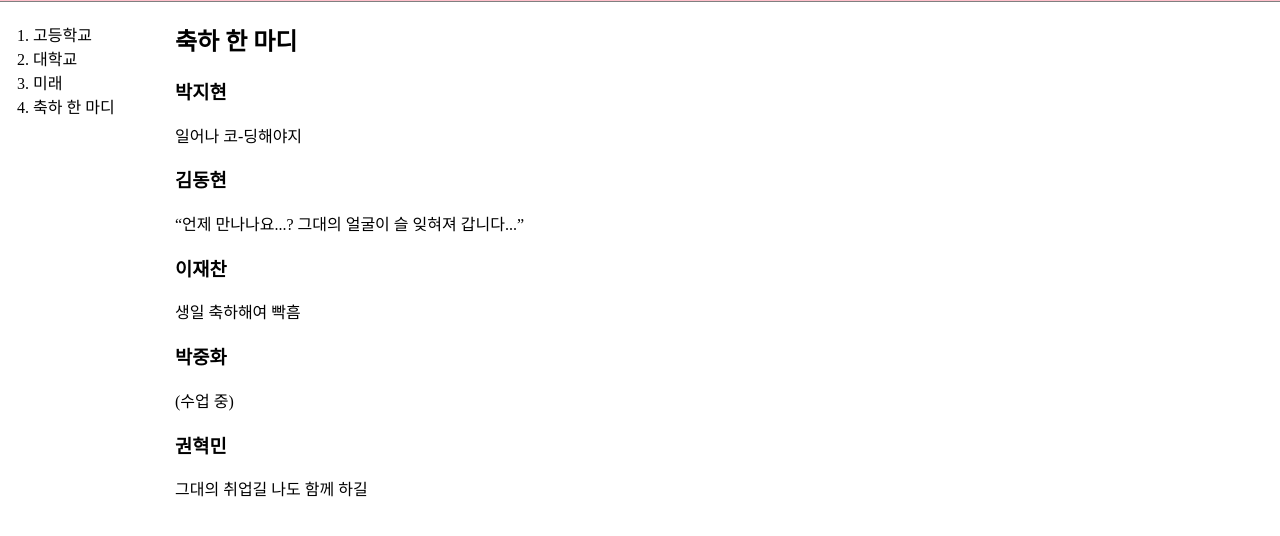
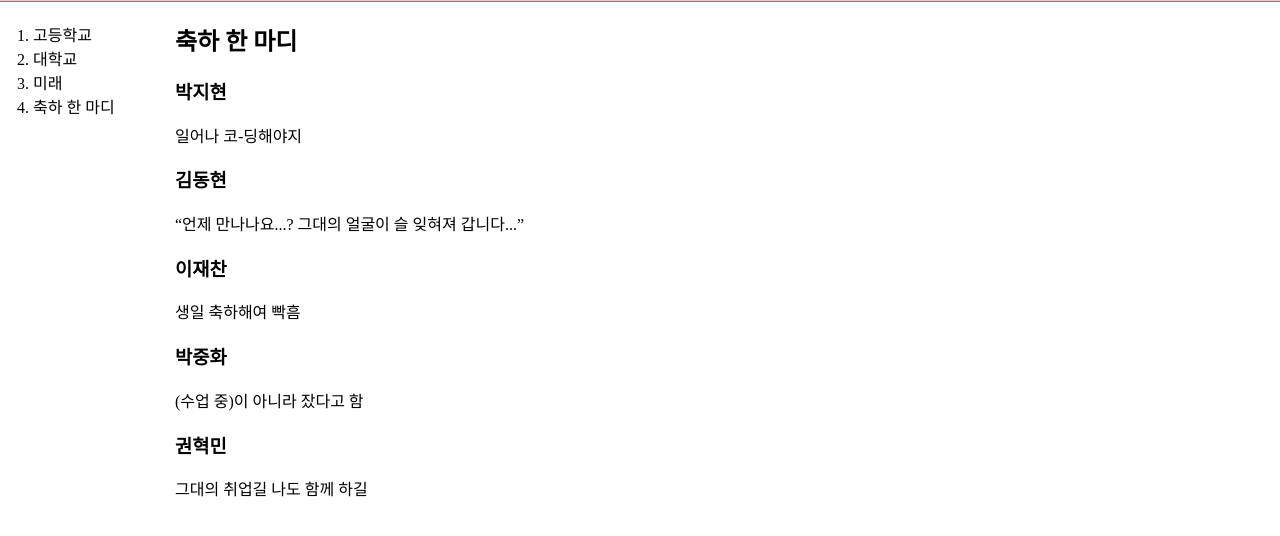
Before and after one commit to golony6449/Birthday, a plain HTML site: page celebrate.html in a window 1280 px wide. Shown: the part 104-640 px from the top of the page. Drawn offline with Linux system fonts and the light colour scheme.

Commit message:
박중화 상태 변경

```diff
--- a/celebrate.html
+++ b/celebrate.html
@@ -23,7 +23,7 @@
 			<h3>이재찬</h3>
 			<p>생일 축하해여 빡흠</p>
 			<h3>박중화</h3>
-			<p>(수업 중)</p>
+			<p>(수업 중)이 아니라 잤다고 함</p>
 			<h3>권혁민</h3>
 			<p>그대의 취업길 나도 함께 하길</p>
 		</div>
```
